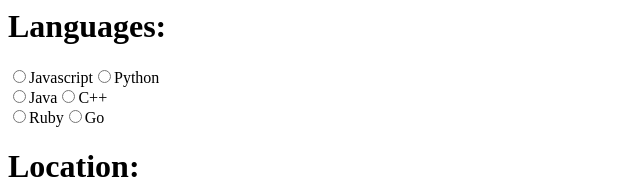
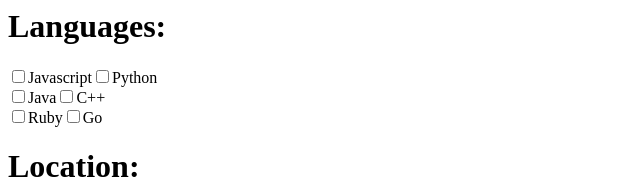
Before and after one commit to jigglyPuffPTRI3/wigglyTuff, a Next.js app: page /postInterview in a window 1280 px wide. Shown: the part 179-358 px from the top of the page, without its empty margins (0-640 px from the left). Built offline with nearby package versions, Linux system fonts and the light colour scheme.

Commit message:
added checkboxes to the languages

```diff
--- a/components/postInterview/languages.js
+++ b/components/postInterview/languages.js
@@ -8,35 +8,60 @@ export default function Languages() {
         <div className="ml-10">
           <label className="flex items-center p-2">
             <input
-              className="mr-2"
-              type="radio"
+              type="checkbox"
+              className="mr-2 appearance-none checked:bg-blue-600 checked:border-transparent"
               name="Javascript"
               value="Javascript"
             />
             <span>Javascript</span>
           </label>
           <label className="flex items-center p-2">
-            <input className="mr-2" type="radio" name="Python" value="Python" />
+            <input
+              className="mr-2 appearance-none checked:bg-blue-600 checked:border-transparent"
+              type="checkbox"
+              name="Python"
+              value="Python"
+            />
             <span>Python</span>
           </label>
         </div>
         <div className="ml-10">
           <label className="flex items-center p-2">
-            <input className="mr-2" type="radio" name="Java" value="Java" />
+            <input
+              className="mr-2 appearance-none checked:bg-blue-600 checked:border-transparent"
+              type="checkbox"
+              name="Java"
+              value="Java"
+            />
             <span>Java</span>
           </label>
           <label className="flex items-center p-2">
-            <input className="mr-2" type="radio" name="C++" value="C++" />
+            <input
+              className="mr-2 appearance-none checked:bg-blue-600 checked:border-transparent"
+              type="checkbox"
+              name="C++"
+              value="C++"
+            />
             <span>C++</span>
           </label>
         </div>
         <div className="ml-10">
           <label className="flex items-center p-2">
-            <input className="mr-2" type="radio" name="Ruby" value="Ruby" />
+            <input
+              className="mr-2 appearance-none checked:bg-blue-600 checked:border-transparent"
+              type="checkbox"
+              name="Ruby"
+              value="Ruby"
+            />
             <span>Ruby</span>
           </label>
           <label className="flex items-center p-2">
-            <input className="mr-2" type="radio" name="Go" value="Go" />
+            <input
+              className="mr-2 appearance-none checked:bg-blue-600 checked:border-transparent"
+              type="checkbox"
+              name="Go"
+              value="Go"
+            />
             <span>Go</span>
           </label>
         </div>
```
